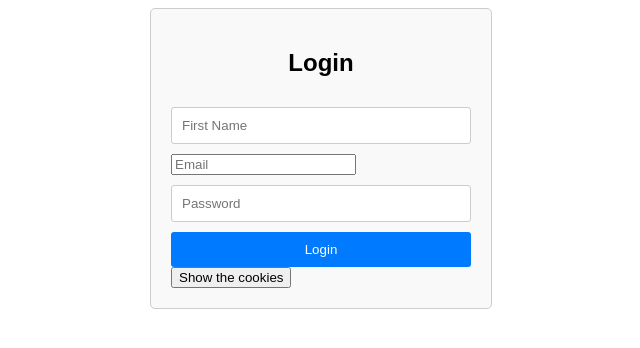
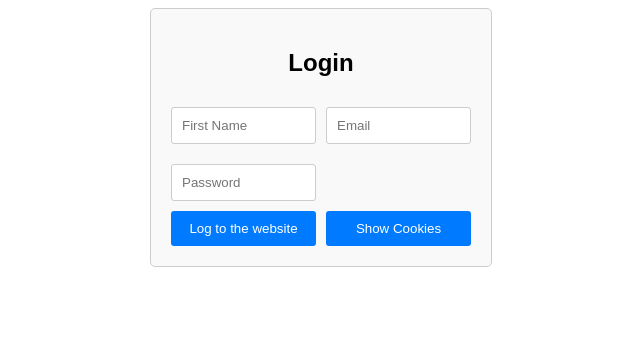
Before and after one commit to GustaveIR/alx_javascript, a website: page Cookies_local_storage/0-index.html in a window 1280 px wide. Shown: the whole page, without its empty margins (319-959 px from the left). Drawn offline with Linux system fonts and the light colour scheme.

Commit message:
Cookies_local_storage

```diff
--- a/Cookies_local_storage/0-index.html
+++ b/Cookies_local_storage/0-index.html
@@ -20,16 +20,18 @@
         text-align: center;
     }
     .login-container input[type="text"],
-    .login-container input[type="password"] {
-        width: 100%;
+    .login-container input[type="password"],
+    .login-container input[type="email"] {
+        width: calc(50% - 5px);
         padding: 10px;
         margin: 10px 0;
         border: 1px solid #ccc;
         border-radius: 3px;
         box-sizing: border-box;
     }
-    .login-container input[type="submit"] {
-        width: 100%;
+    .login-container input[type="submit"],
+    .login-container button {
+        width: calc(50% - 5px);
         padding: 10px;
         border: none;
         border-radius: 3px;
@@ -37,8 +39,13 @@
         color: #fff;
         cursor: pointer;
     }
-    .login-container input[type="submit"]:hover {
+    .login-container input[type="submit"]:hover,
+    .login-container button:hover {
         background-color: #0056b3;
+    }
+    .login-container .flex-container {
+        display: flex;
+        justify-content: space-between;
     }
 </style>
 </head>
@@ -47,11 +54,15 @@
 <div class="login-container">
     <h2>Login</h2>
     <form action="#" method="post">
-        <input type="text" id="firstname" name="firstname" placeholder="First Name" required>
-        <input type="email" id="email" name="email" placeholder="Email" required>
+        <div class="flex-container">
+            <input type="text" id="firstname" name="firstname" placeholder="First Name" required>
+            <input type="email" id="email" name="email" placeholder="Email" required>
+        </div>
         <input type="password" name="password" placeholder="Password" required>
-        <input type="submit" value="Login" onclick="setCookies()">
-        <button type="button" onclick="showCookies()">Show the cookies</button>
+        <div class="flex-container">
+            <input type="submit" value="Log to the website" onclick="setCookies()">
+            <button type="button" onclick="showCookies()">Show Cookies</button>
+        </div>
     </form>
 </div>
 
@@ -66,7 +77,7 @@
     function showCookies() {
         var cookiesParagraph = document.createElement('p');
         cookiesParagraph.innerHTML = "Cookies: " + document.cookie;
-        document.body.appendChild(cookiesParagraph);
+        document.head.appendChild(cookiesParagraph);
     }
 </script>
 
```
